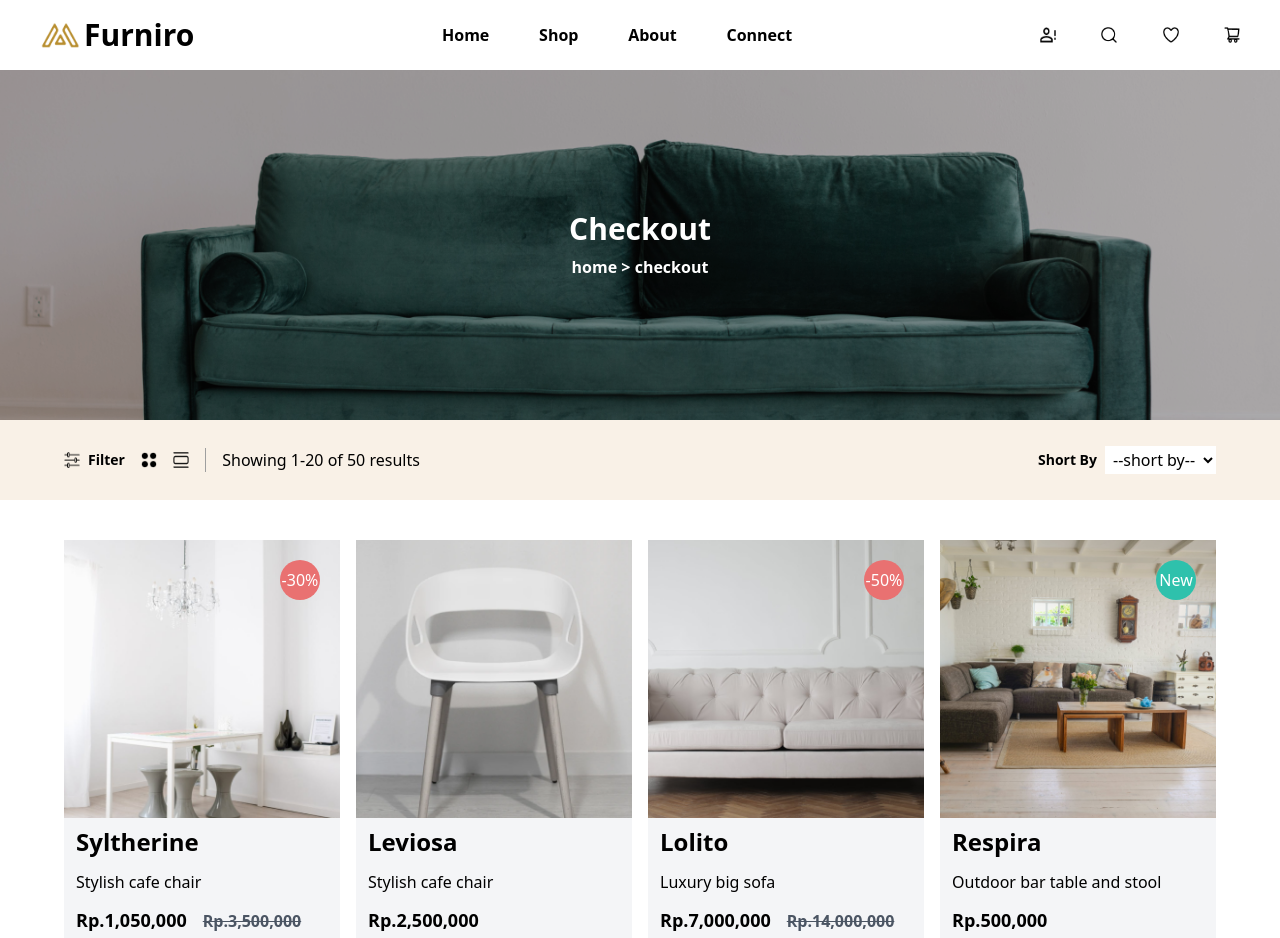
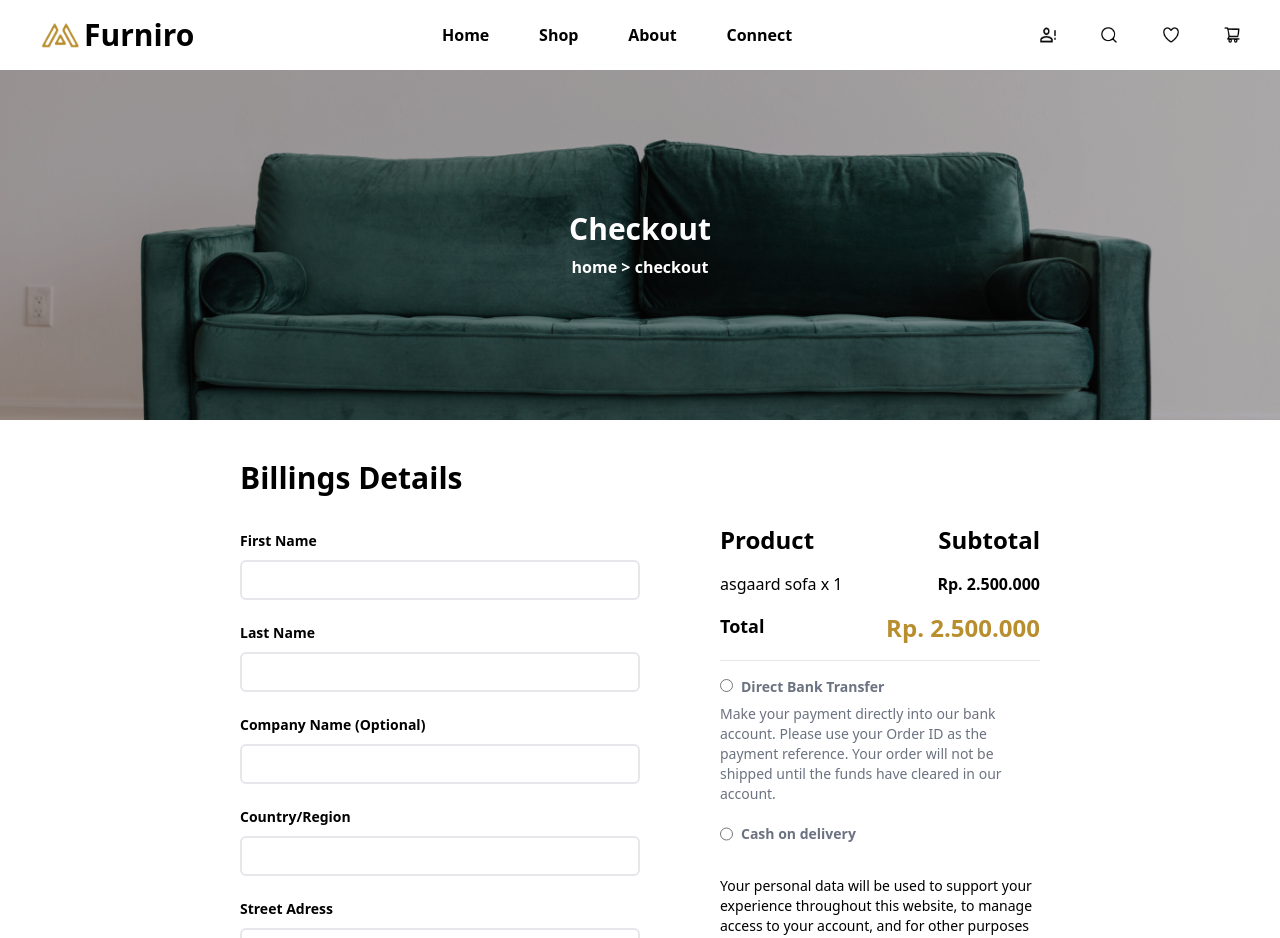
Before and after one commit to deniPamungkas/Ecommerce-react, a React (Vite) app: page /checkout in a window 1280 px wide. Shown: the top 938 px of the page. Built offline with nearby package versions, Linux system fonts and the light colour scheme.

Commit message:
add checkout page

```diff
--- /dev/null
+++ b/src/components/atoms/input.jsx
@@ -0,0 +1,26 @@
+import PropTypes from "prop-types";
+
+const Input = (props) => {
+  return (
+    <div className={`${props.className} mb-5`}>
+      <label htmlFor={props.id} className="text-sm font-semibold">
+        {props.inputName}
+      </label>
+      <input
+        id={props.id}
+        type={props.type}
+        className={`${props.inputClassName} outline-none h-[40px] rounded-md w-full md:w-[300px] lg:w-[400px] block border-2 mt-2`}
+      />
+    </div>
+  );
+};
+
+Input.propTypes = {
+  id: PropTypes.any,
+  type: PropTypes.any,
+  inputName: PropTypes.any,
+  className: PropTypes.string,
+  inputClassName: PropTypes.string,
+};
+
+export default Input;
--- a/src/components/pages/checkout.jsx
+++ b/src/components/pages/checkout.jsx
@@ -1,8 +1,6 @@
-import { Pagination } from "@mui/material";
 import bg from "../../assets/images/bgShop1.jpg";
-import { products } from "../../constant";
-import Card from "../atoms/card";
-import FilterBar from "../molecules/filterBar";
+import Button from "../atoms/button";
+import Input from "../atoms/input";
 import OfferBar from "../molecules/offerBar";
 
 const Checkout = () => {
@@ -21,19 +19,95 @@ const Checkout = () => {
           <p className="text-center font-semibold z-20 text-white">{`home > checkout`}</p>
         </div>
       </div>
-      <FilterBar />
-      <ul className="w-full flex flex-wrap gap-4 my-3 md:my-10 px-3 md:px-16">
-        {products.map((item) => {
-          return <Card key={item.id} data={item} />;
-        })}
-      </ul>
-      <div className="w-full flex justify-center items-center mt-5 md:mt-0 mb-10">
-        <Pagination
-          count={10}
-          variant="outlined"
-          shape="rounded"
-          className="m-auto text-center"
-        />
+      <div className="w-full h-fit px-7 md:px-12 lg:px-32 xl:px-60 md:py-10">
+        <form
+          action=""
+          className="flex flex-col md:flex-row md:gap-10 xl:gap-x-20"
+        >
+          <div className="flex-1">
+            <h1 className="text-xl md:text-3xl font-bold mb-8">
+              Billings Details
+            </h1>
+            <Input inputName={"First Name"} id={"firstName"} type={"text"} />
+            <Input inputName={"Last Name"} id={"lastName"} type={"text"} />
+            <Input
+              inputName={"Company Name (Optional)"}
+              id={"companyName"}
+              type={"text"}
+            />
+            <Input inputName={"Country/Region"} id={"country"} type={"text"} />
+            <Input
+              inputName={"Street Adress"}
+              id={"streetAdress"}
+              type={"text"}
+            />
+            <Input inputName={"Town/City"} id={"city"} type={"text"} />
+            <Input inputName={"Province"} id={"province"} type={"text"} />
+            <Input inputName={"Postal Code"} id={"postalCode"} type={"text"} />
+            <Input inputName={"Phone"} id={"phone"} type={"text"} />
+            <Input inputName={"Email Adress"} id={"email"} type={"text"} />
+          </div>
+          <div className="flex-1 flex flex-col gap-y-4 py-5 md:py-16">
+            <div className="w-full flex  justify-between">
+              <span className="font-semibold text-xl md:text-2xl">Product</span>
+              <span className="font-semibold text-xl md:text-2xl">
+                Subtotal
+              </span>
+            </div>
+            <ul className="w-full">
+              <li className="w-full flex justify-between text-sm md:text-base">
+                <span>{`asgaard sofa x ${1}`}</span>
+                <span className="font-semibold">{`Rp. 2.500.000`}</span>
+              </li>
+            </ul>
+            <div className="w-full flex  justify-between">
+              <span className="font-semibold text-base md:text-lg">Total</span>
+              <span className="font-semibold text-xl md:text-2xl text-primary">
+                Rp. 2.500.000
+              </span>
+            </div>
+            <hr />
+            <div className="choose-payment flex flex-col gap-y-3 text-xs md:text-sm">
+              <span>
+                <input
+                  type="radio"
+                  id="DBT"
+                  name="payment"
+                  value={"directBankTransfer"}
+                  className="mr-2 mb-3"
+                />
+                <label htmlFor="DBT" className="text-gray-500 font-semibold">
+                  Direct Bank Transfer
+                </label>
+                <p className="text-gray-500 block">
+                  Make your payment directly into our bank account. Please use
+                  your Order ID as the payment reference. Your order will not be
+                  shipped until the funds have cleared in our account.
+                </p>
+              </span>
+              <span className="flex gap-x-2 mt-2">
+                <input
+                  type="radio"
+                  id="COD"
+                  name="payment"
+                  value={"cashOnDelivery"}
+                />
+                <label htmlFor="COD" className="text-gray-500 font-semibold">
+                  Cash on delivery
+                </label>
+              </span>
+              <span className="mt-5">
+                Your personal data will be used to support your experience
+                throughout this website, to manage access to your account, and
+                for other purposes described in our{" "}
+                <strong>privacy policy.</strong>
+              </span>
+            </div>
+            <Button className={"border-2 border-black h-[50px] font-semibold"}>
+              Place Order
+            </Button>
+          </div>
+        </form>
       </div>
       <OfferBar />
     </section>
--- a/src/index.scss
+++ b/src/index.scss
@@ -13,6 +13,15 @@
   }
 }
 
+.choose-payment {
+  input[type="radio"]:checked + label {
+    color: black;
+    p {
+      color: black;
+    }
+  }
+}
+
 th,
 td {
   text-align: start;
--- a/src/style.css
+++ b/src/style.css
@@ -630,12 +630,20 @@ video {
   margin-top: 2rem;
 }
 
+.mb-5 {
+  margin-bottom: 1.25rem;
+}
+
 .mb-14 {
   margin-bottom: 3.5rem;
 }
 
-.mb-12 {
-  margin-bottom: 3rem;
+.mr-2 {
+  margin-right: 0.5rem;
+}
+
+.mb-3 {
+  margin-bottom: 0.75rem;
 }
 
 .block {
@@ -735,6 +743,10 @@ video {
   height: 100%;
 }
 
+.h-\[35px\] {
+  height: 35px;
+}
+
 .w-10 {
   width: 2.5rem;
 }
@@ -769,6 +781,10 @@ video {
 
 .w-8 {
   width: 2rem;
+}
+
+.w-\[100px\] {
+  width: 100px;
 }
 
 .w-\[145px\] {
@@ -788,16 +804,16 @@ video {
   width: 100%;
 }
 
-.w-\[100px\] {
-  width: 100px;
-}
-
-.w-\[120px\] {
-  width: 120px;
-}
-
-.w-\[150px\] {
-  width: 150px;
+.w-\[200px\] {
+  width: 200px;
+}
+
+.w-\[400px\] {
+  width: 400px;
+}
+
+.w-\[300px\] {
+  width: 300px;
 }
 
 .min-w-\[125px\] {
@@ -914,6 +930,24 @@ video {
   row-gap: 1.75rem;
 }
 
+.gap-x-16 {
+  -moz-column-gap: 4rem;
+       column-gap: 4rem;
+}
+
+.gap-x-20 {
+  -moz-column-gap: 5rem;
+       column-gap: 5rem;
+}
+
+.gap-y-2 {
+  row-gap: 0.5rem;
+}
+
+.gap-y-4 {
+  row-gap: 1rem;
+}
+
 .overflow-hidden {
   overflow: hidden;
 }
@@ -1048,16 +1082,16 @@ video {
   background-color: rgb(239 68 68 / var(--tw-bg-opacity));
 }
 
+.bg-teal-100 {
+  --tw-bg-opacity: 1;
+  background-color: rgb(204 251 241 / var(--tw-bg-opacity));
+}
+
 .bg-teal-200 {
   --tw-bg-opacity: 1;
   background-color: rgb(153 246 228 / var(--tw-bg-opacity));
 }
 
-.bg-teal-500 {
-  --tw-bg-opacity: 1;
-  background-color: rgb(20 184 166 / var(--tw-bg-opacity));
-}
-
 .bg-white {
   --tw-bg-opacity: 1;
   background-color: rgb(255 255 255 / var(--tw-bg-opacity));
@@ -1073,9 +1107,9 @@ video {
   background-color: rgb(250 204 21 / var(--tw-bg-opacity));
 }
 
-.bg-green-500 {
-  --tw-bg-opacity: 1;
-  background-color: rgb(34 197 94 / var(--tw-bg-opacity));
+.bg-red-300 {
+  --tw-bg-opacity: 1;
+  background-color: rgb(252 165 165 / var(--tw-bg-opacity));
 }
 
 .object-contain {
@@ -1092,6 +1126,11 @@ video {
   padding-right: 0.25rem;
 }
 
+.px-10 {
+  padding-left: 2.5rem;
+  padding-right: 2.5rem;
+}
+
 .px-16 {
   padding-left: 4rem;
   padding-right: 4rem;
@@ -1137,44 +1176,49 @@ video {
   padding-bottom: 3rem;
 }
 
+.py-2 {
+  padding-top: 0.5rem;
+  padding-bottom: 0.5rem;
+}
+
+.py-3 {
+  padding-top: 0.75rem;
+  padding-bottom: 0.75rem;
+}
+
+.py-5 {
+  padding-top: 1.25rem;
+  padding-bottom: 1.25rem;
+}
+
+.py-8 {
+  padding-top: 2rem;
+  padding-bottom: 2rem;
+}
+
 .py-14 {
   padding-top: 3.5rem;
   padding-bottom: 3.5rem;
 }
 
-.py-2 {
-  padding-top: 0.5rem;
-  padding-bottom: 0.5rem;
-}
-
-.py-5 {
-  padding-top: 1.25rem;
-  padding-bottom: 1.25rem;
-}
-
-.py-8 {
-  padding-top: 2rem;
-  padding-bottom: 2rem;
-}
-
-.px-32 {
-  padding-left: 8rem;
-  padding-right: 8rem;
-}
-
-.px-14 {
-  padding-left: 3.5rem;
-  padding-right: 3.5rem;
-}
-
-.px-20 {
-  padding-left: 5rem;
-  padding-right: 5rem;
-}
-
-.px-10 {
-  padding-left: 2.5rem;
-  padding-right: 2.5rem;
+.py-20 {
+  padding-top: 5rem;
+  padding-bottom: 5rem;
+}
+
+.py-16 {
+  padding-top: 4rem;
+  padding-bottom: 4rem;
+}
+
+.px-7 {
+  padding-left: 1.75rem;
+  padding-right: 1.75rem;
+}
+
+.py-0 {
+  padding-top: 0px;
+  padding-bottom: 0px;
 }
 
 .pl-16 {
@@ -1220,6 +1264,11 @@ video {
   line-height: 1.5rem;
 }
 
+.text-lg {
+  font-size: 1.125rem;
+  line-height: 1.75rem;
+}
+
 .text-sm {
   font-size: 0.875rem;
   line-height: 1.25rem;
@@ -1240,11 +1289,6 @@ video {
   line-height: 2rem;
 }
 
-.text-lg {
-  font-size: 1.125rem;
-  line-height: 1.75rem;
-}
-
 .font-bold {
   font-weight: 700;
 }
@@ -1272,6 +1316,11 @@ video {
   color: rgb(75 85 99 / var(--tw-text-opacity));
 }
 
+.text-gray-700 {
+  --tw-text-opacity: 1;
+  color: rgb(55 65 81 / var(--tw-text-opacity));
+}
+
 .text-primary {
   --tw-text-opacity: 1;
   color: rgb(184 142 47 / var(--tw-text-opacity));
@@ -1280,11 +1329,6 @@ video {
 .text-white {
   --tw-text-opacity: 1;
   color: rgb(255 255 255 / var(--tw-text-opacity));
-}
-
-.text-gray-700 {
-  --tw-text-opacity: 1;
-  color: rgb(55 65 81 / var(--tw-text-opacity));
 }
 
 .line-through {
@@ -1367,6 +1411,10 @@ video {
     display: flex;
   }
 
+  .md\:table {
+    display: table;
+  }
+
   .md\:hidden {
     display: none;
   }
@@ -1387,18 +1435,14 @@ video {
     height: 350px;
   }
 
+  .md\:h-\[40px\] {
+    height: 40px;
+  }
+
   .md\:h-\[50px\] {
     height: 50px;
   }
 
-  .md\:h-\[30px\] {
-    height: 30px;
-  }
-
-  .md\:h-\[40px\] {
-    height: 40px;
-  }
-
   .md\:w-1\/2 {
     width: 50%;
   }
@@ -1411,6 +1455,10 @@ video {
     width: 2rem;
   }
 
+  .md\:w-\[120px\] {
+    width: 120px;
+  }
+
   .md\:w-\[150px\] {
     width: 150px;
   }
@@ -1423,16 +1471,8 @@ video {
     width: auto;
   }
 
-  .md\:w-\[80px\] {
-    width: 80px;
-  }
-
-  .md\:w-\[100px\] {
-    width: 100px;
-  }
-
-  .md\:w-\[120px\] {
-    width: 120px;
+  .md\:w-\[300px\] {
+    width: 300px;
   }
 
   .md\:min-w-\[150px\] {
@@ -1457,6 +1497,10 @@ video {
 
   .md\:justify-between {
     justify-content: space-between;
+  }
+
+  .md\:gap-10 {
+    gap: 2.5rem;
   }
 
   .md\:gap-x-0 {
@@ -1497,6 +1541,11 @@ video {
     padding-right: 6rem;
   }
 
+  .md\:px-32 {
+    padding-left: 8rem;
+    padding-right: 8rem;
+  }
+
   .md\:px-5 {
     padding-left: 1.25rem;
     padding-right: 1.25rem;
@@ -1507,6 +1556,16 @@ video {
     padding-right: 1.5rem;
   }
 
+  .md\:px-7 {
+    padding-left: 1.75rem;
+    padding-right: 1.75rem;
+  }
+
+  .md\:py-10 {
+    padding-top: 2.5rem;
+    padding-bottom: 2.5rem;
+  }
+
   .md\:py-12 {
     padding-top: 3rem;
     padding-bottom: 3rem;
@@ -1517,26 +1576,21 @@ video {
     padding-bottom: 0.5rem;
   }
 
-  .md\:px-7 {
-    padding-left: 1.75rem;
-    padding-right: 1.75rem;
-  }
-
-  .md\:py-10 {
-    padding-top: 2.5rem;
-    padding-bottom: 2.5rem;
-  }
-
-  .md\:px-32 {
-    padding-left: 8rem;
-    padding-right: 8rem;
-  }
-
   .md\:py-7 {
     padding-top: 1.75rem;
     padding-bottom: 1.75rem;
   }
 
+  .md\:px-12 {
+    padding-left: 3rem;
+    padding-right: 3rem;
+  }
+
+  .md\:py-16 {
+    padding-top: 4rem;
+    padding-bottom: 4rem;
+  }
+
   .md\:pr-8 {
     padding-right: 2rem;
   }
@@ -1590,6 +1644,10 @@ video {
     top: 1.25rem;
   }
 
+  .lg\:mb-0 {
+    margin-bottom: 0px;
+  }
+
   .lg\:mb-1 {
     margin-bottom: 0.25rem;
   }
@@ -1606,14 +1664,6 @@ video {
     margin-top: 0.5rem;
   }
 
-  .lg\:mt-0 {
-    margin-top: 0px;
-  }
-
-  .lg\:mb-0 {
-    margin-bottom: 0px;
-  }
-
   .lg\:inline {
     display: inline;
   }
@@ -1642,8 +1692,8 @@ video {
     height: 400px;
   }
 
-  .lg\:w-1\/3 {
-    width: 33.333333%;
+  .lg\:w-1\/4 {
+    width: 25%;
   }
 
   .lg\:w-10 {
@@ -1662,12 +1712,12 @@ video {
     width: 400px;
   }
 
-  .lg\:w-1\/4 {
-    width: 25%;
-  }
-
   .lg\:min-w-\[175px\] {
     min-width: 175px;
+  }
+
+  .lg\:flex-row {
+    flex-direction: row;
   }
 
   .lg\:gap-x-5 {
@@ -1700,6 +1750,11 @@ video {
     padding-right: 1.75rem;
   }
 
+  .lg\:px-8 {
+    padding-left: 2rem;
+    padding-right: 2rem;
+  }
+
   .lg\:py-2 {
     padding-top: 0.5rem;
     padding-bottom: 0.5rem;
@@ -1710,9 +1765,9 @@ video {
     padding-bottom: 0.75rem;
   }
 
-  .lg\:px-8 {
-    padding-left: 2rem;
-    padding-right: 2rem;
+  .lg\:px-32 {
+    padding-left: 8rem;
+    padding-right: 8rem;
   }
 
   .lg\:text-3xl {
@@ -1801,6 +1856,10 @@ video {
     height: 500px;
   }
 
+  .xl\:h-\[50px\] {
+    height: 50px;
+  }
+
   .xl\:h-\[650px\] {
     height: 650px;
   }
@@ -1817,12 +1876,8 @@ video {
     height: 80px;
   }
 
-  .xl\:h-\[50px\] {
-    height: 50px;
-  }
-
-  .xl\:w-1\/2 {
-    width: 50%;
+  .xl\:w-1\/3 {
+    width: 33.333333%;
   }
 
   .xl\:w-14 {
@@ -1837,16 +1892,12 @@ video {
     width: 60%;
   }
 
+  .xl\:w-\[150px\] {
+    width: 150px;
+  }
+
   .xl\:w-\[600px\] {
     width: 600px;
-  }
-
-  .xl\:w-1\/3 {
-    width: 33.333333%;
-  }
-
-  .xl\:w-\[150px\] {
-    width: 150px;
   }
 
   .xl\:min-w-\[275px\] {
@@ -1871,6 +1922,11 @@ video {
     row-gap: 2.5rem;
   }
 
+  .xl\:gap-x-20 {
+    -moz-column-gap: 5rem;
+         column-gap: 5rem;
+  }
+
   .xl\:p-10 {
     padding: 2.5rem;
   }
@@ -1890,14 +1946,49 @@ video {
     padding-right: 13rem;
   }
 
+  .xl\:py-14 {
+    padding-top: 3.5rem;
+    padding-bottom: 3.5rem;
+  }
+
   .xl\:py-5 {
     padding-top: 1.25rem;
     padding-bottom: 1.25rem;
   }
 
-  .xl\:py-14 {
-    padding-top: 3.5rem;
-    padding-bottom: 3.5rem;
+  .xl\:px-24 {
+    padding-left: 6rem;
+    padding-right: 6rem;
+  }
+
+  .xl\:py-10 {
+    padding-top: 2.5rem;
+    padding-bottom: 2.5rem;
+  }
+
+  .xl\:px-36 {
+    padding-left: 9rem;
+    padding-right: 9rem;
+  }
+
+  .xl\:px-44 {
+    padding-left: 11rem;
+    padding-right: 11rem;
+  }
+
+  .xl\:px-72 {
+    padding-left: 18rem;
+    padding-right: 18rem;
+  }
+
+  .xl\:px-64 {
+    padding-left: 16rem;
+    padding-right: 16rem;
+  }
+
+  .xl\:px-60 {
+    padding-left: 15rem;
+    padding-right: 15rem;
   }
 
   .xl\:text-2xl {
```
Also changed, not shown: src/components/pages/cart.jsx (+4 -3 lines).
